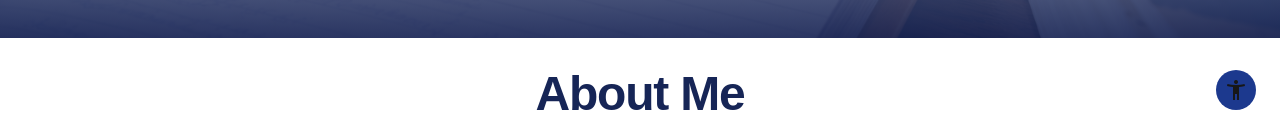
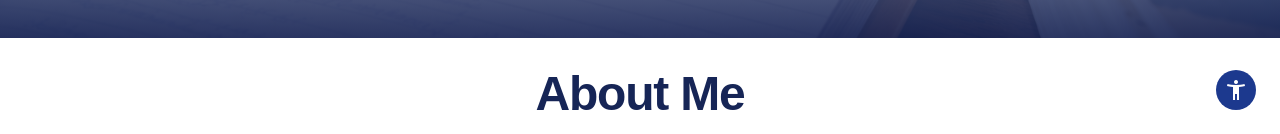
Before and after one commit to Inpsyte-LLC/primary-site, a Next.js app: page / in a window 1280 px wide. Shown: the part 666-800 px from the top of the page. Built offline with nearby package versions, Linux system fonts and the light colour scheme; a web font is replaced by a local one.

Commit message:
update accessibility icon

```diff
--- a/components/AccessibilityMenu.tsx
+++ b/components/AccessibilityMenu.tsx
@@ -102,7 +102,7 @@ export default function AccessibilityMenu() {
           <button
             ref={openerRef}
             type="button"
-            className="h-8 w-8 md:h-10 md:w-10 bg-blue-900 rounded-full flex items-center justify-center text-xl outline-none focus:ring-4 focus:ring-teal-500/30"
+            className="h-8 w-8 md:h-10 md:w-10 bg-blue-900 rounded-full flex items-center justify-center text-xl text-white outline-none focus:ring-4 focus:ring-teal-500/30"
             aria-haspopup="dialog"
             aria-expanded={open}
             aria-controls="a11y-dialog"
```
